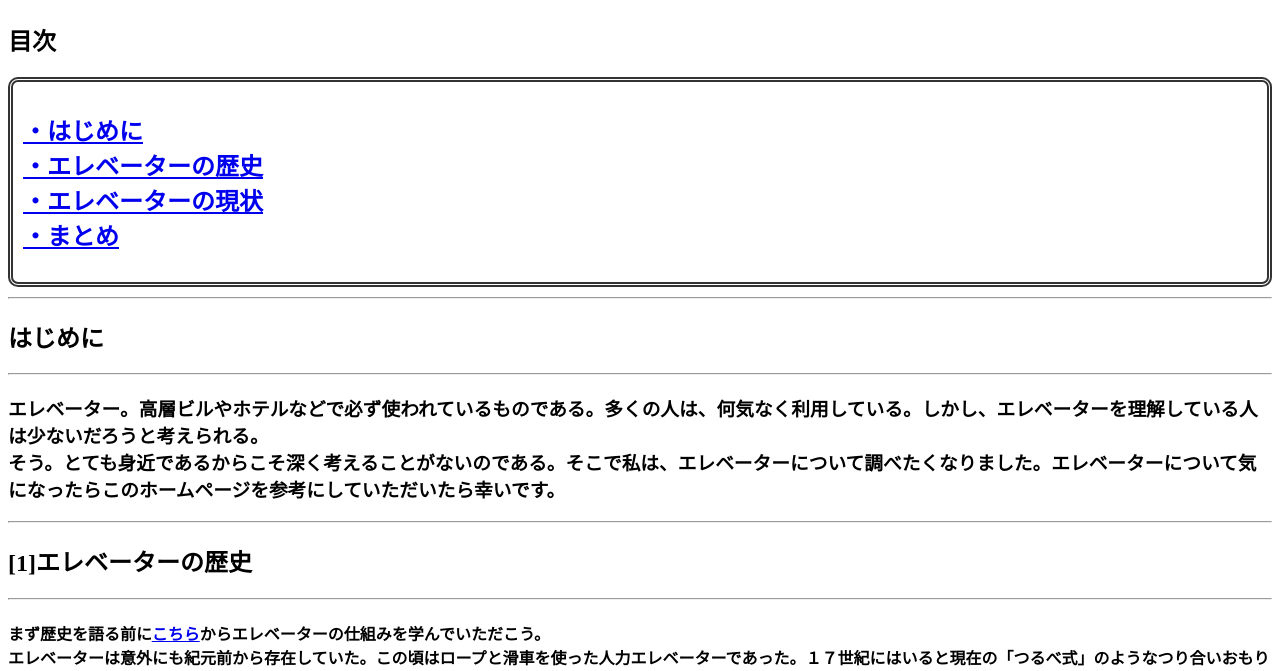
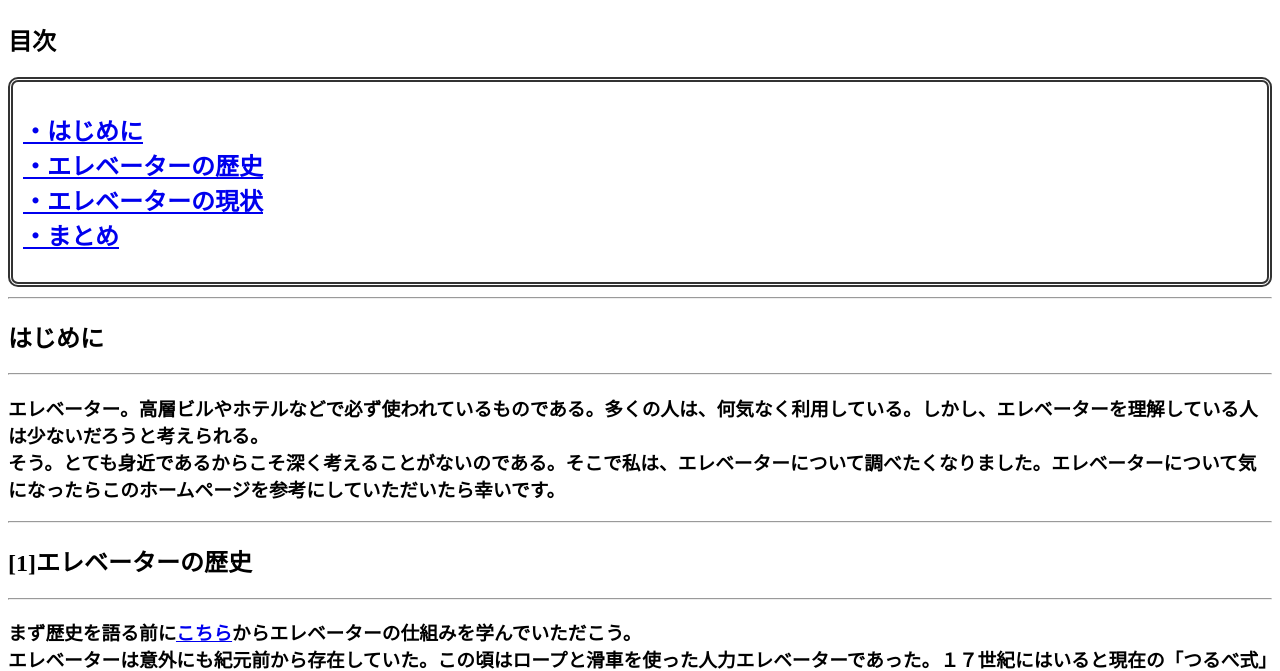
Before and after one commit to 08190630w/08190630w.github.io, a plain HTML site: page cl2020.html in a window 1280 px wide. Shown: the part 67-738 px from the top of the page. Drawn offline with Linux system fonts and the light colour scheme.

Commit message:
Add files via upload

```diff
--- a/cl2020.html
+++ b/cl2020.html
@@ -24,10 +24,10 @@
 <hr>
 <h2><a name="歴史">[1]エレベーターの歴史</a></h2>
 <hr>
-<h4>まず歴史を語る前に<a href="https://08190630w.github.io/cl2020-1.html">こちら</a>からエレベーターの仕組みを学んでいただこう。<br>
+<h3>まず歴史を語る前に<a href="https://08190630w.github.io/cl2020-1.html">こちら</a>からエレベーターの仕組みを学んでいただこう。<br>
 エレベーターは意外にも紀元前から存在していた。この頃はロープと滑車を使った人力エレベーターであった。１７世紀にはいると現在の「つるべ式」のようなつり合いおもりを用いたものが発明された。（現在のつるべ式は電動である）<br>
 １９世紀では、現在の「加圧式」のような水圧を利用したエレベーターが登場し、工場などで使用され始めた。また、蒸気機関を動力として利用したものもあらわれた。しかし、安全性はかなり低く速度も遅かった。この時期から安全性に目を傾け、1853年に逆転止め歯形による落下防止装置などを開発した。その後、水力式や蒸気機関式は冬季に水が凍ることから、1889年に電動式が主流となった。1880年以降、世界一のビルの高さを競うため世界で超高層ビルの建築ラッシュが起き、エレベーターも世界的に広まることとなった。
-</h4>
+</h3>
 	<hr>
 	<h2><a name="現在">エレベーターの現状</a></h2>
 		<hr>
```
